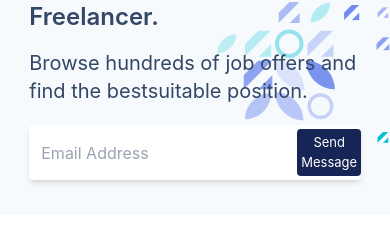
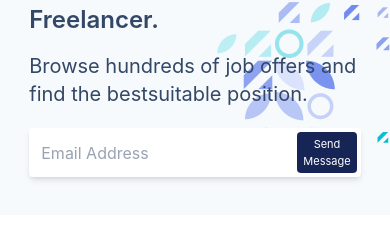
Before and after one commit to rohailahmaddev/Selfown, a React (Vite) app: page / in a window 390 px wide. Shown: the part 6179-6405 px from the top of the page. Built offline with nearby package versions, Linux system fonts and the light colour scheme.

Commit message:
Update message button

```diff
--- a/src/components/Message.jsx
+++ b/src/components/Message.jsx
@@ -25,7 +25,7 @@ export const MessageSend = () => {
               />
               <button
                 type="submit"
-                className="md:text-xl text-[13px] p-1 md:p-3 text-white cursor-pointer rounded bg-blue-950"
+                className="md:text-xl text-[11px] p-1 md:p-3 text-white cursor-pointer rounded bg-blue-950"
               >
                 Send Message
               </button>
```
